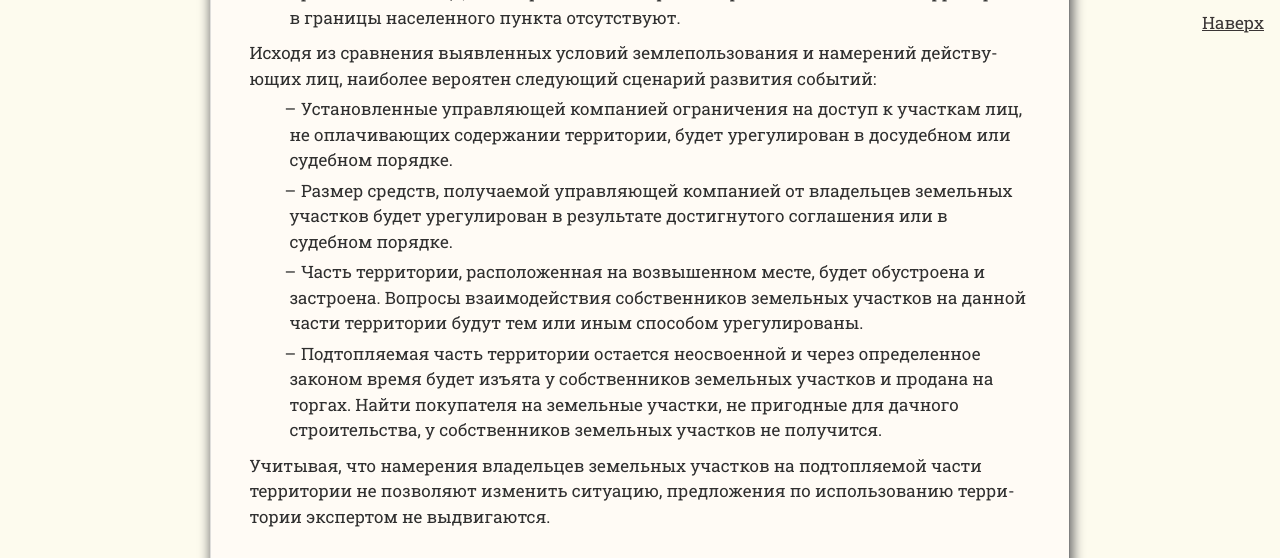
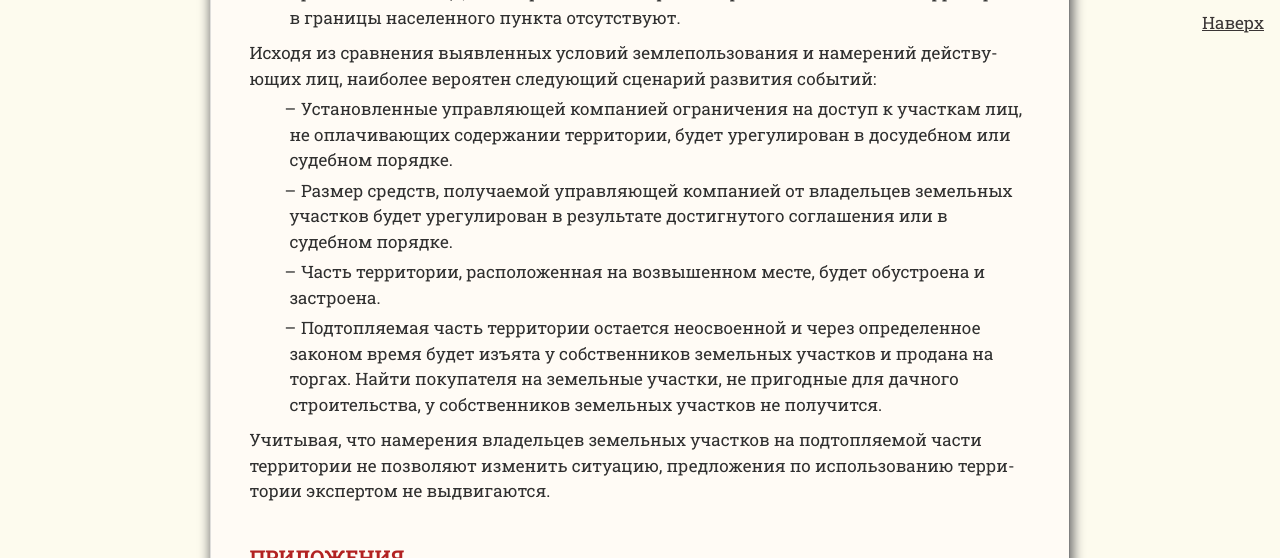
Before and after one commit to SergSi/land-use-art, a Jekyll site: the page built from _posts/2025-02-15-concluzion.md, in a window 1280 px wide and 900 px high, scrolled down 8811 px, cut to the strip 0-558 px from the top of the window. Built offline with Jekyll 4.4.1, drawn with Linux system fonts in a browser that asks for light colours; some web fonts are replaced.

Commit message:
Update 2025-02-15-concluzion.md

```diff
--- a/_posts/2025-02-15-concluzion.md
+++ b/_posts/2025-02-15-concluzion.md
@@ -130,7 +130,7 @@ file-1="СадыНаРеке.jpg" caption-1="Рекламный щит у въе
 
 - Установленные управляющей компанией ограничения на доступ к участкам лиц, не оплачивающих содержании территории, будет урегулирован в досудебном или судебном порядке.
 - Размер средств, получаемой управляющей компанией от владельцев земельных участков будет урегулирован в результате достигнутого соглашения или в судебном порядке.
-- Часть территории, расположенная на возвышенном месте, будет обустроена и застроена. Вопросы взаимодействия собственников земельных участков на данной части территории будут тем или иным способом урегулированы.
+- Часть территории, расположенная на возвышенном месте, будет обустроена и застроена.
 - Подтопляемая часть территории остается неосвоенной и через определенное законом время будет изъята у собственников земельных участков и продана на торгах. Найти покупателя на земельные участки, не пригодные для дачного строительства, у собственников земельных участков не получится.
 
 Учитывая, что намерения владельцев земельных участков на подтопляемой части территории не позволяют изменить ситуацию, предложения по использованию территории экспертом не выдвигаются.
```
